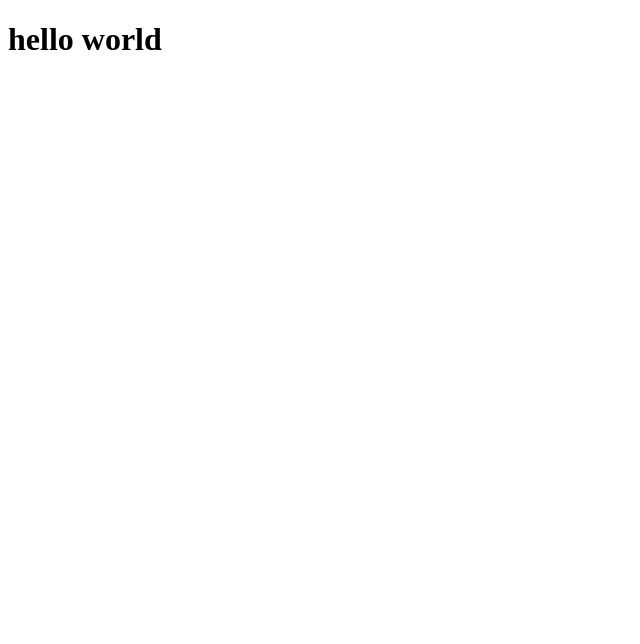
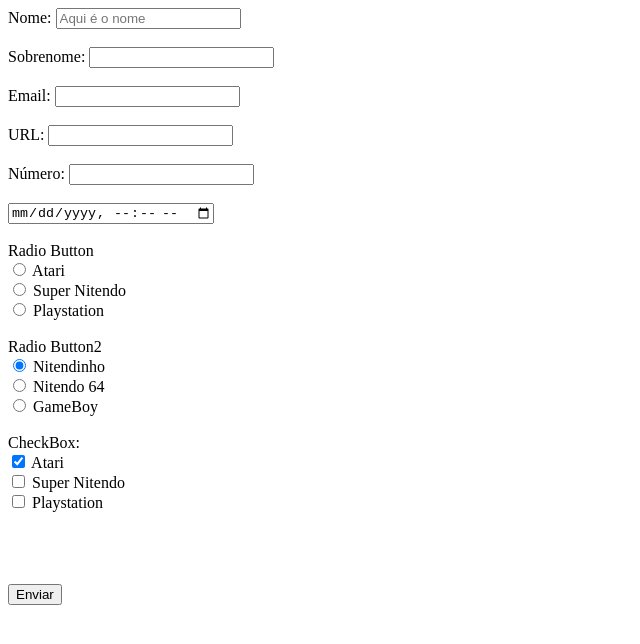
Before and after one commit to Ranyellisson/topicos_essenciais, a plain HTML site: page index.html in a window 1280 px wide. Shown: the whole page, without its empty margins (0-640 px from the left). Drawn offline with Linux system fonts and the light colour scheme.

Commit message:
Add files via upload

```diff
--- a/index.html
+++ b/index.html
@@ -1,12 +1,54 @@
 <!DOCTYPE html>
-<html lang="en">
+<html lang="pt-BR">
 <head>
     <meta charset="UTF-8">
     <meta http-equiv="X-UA-Compatible" content="IE=edge">
     <meta name="viewport" content="width=device-width, initial-scale=1.0">
-    <title>Document</title>
+    <title>Formulário HTML</title>
 </head>
 <body>
-    <h1>hello world</h1>
+    <form autocomplete="on" action="pagina2.html" method="get">
+        Nome:
+<input type="text" name="nome" placeholder="Aqui é o nome">
+ <Br>
+ <Br>
+    Sobrenome:
+<input type="text" name="nome" id="sobrenome">
+<Br>
+<Br>
+    Email:
+<input type="email" name="email" id="email">
+<Br>
+<br>
+    URL:
+<input type="url" name="url" id="url">
+<br>
+<br>
+Número:
+<input type="number" name="number" id="number">
+<br>
+<br>
+<input type="datetime-local" name="datatempo"/>
+<br>
+<br>
+Radio Button<br>
+<input type="radio" name="videogame" value="Atari"/> Atari <br>
+<input type="radio" name="videogame" value="Super Nitendo"/> Super Nitendo <br>
+<input type="radio" name="videogame" value="Playstation"/> Playstation <br>
+<br>
+Radio Button2<br>
+<input type="radio" name="videogame1"/checked> Nitendinho <br>
+<input type="radio" name="videogame1"/> Nitendo 64 <br>
+<input type="radio" name="videogame1"/> GameBoy <br><br>
+CheckBox:<br>
+<input type="checkbox" name="Atari"/checked> Atari <br>
+<input type="checkbox" name="Super Nitendo"/> Super Nitendo <br>
+<input type="checkbox" name="Playstation"/> Playstation <br><br>
+<br>
+<br>
+<br>
+<input type="submit" value="Enviar">
+    </form>
+
 </body>
 </html>
```
